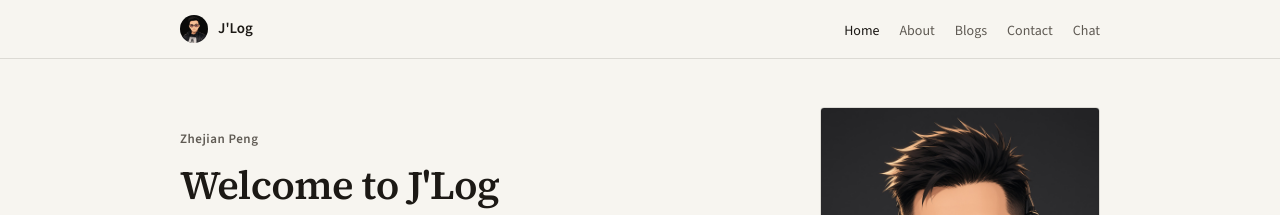
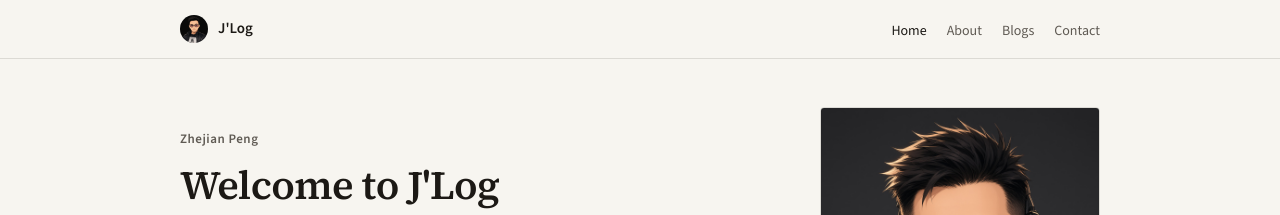
Before and after one commit to jazzikp/jazzikp.github.io, a Jekyll site: the page built from index.html, in a window 1280 px wide. Shown: the top 215 px of the page. Built offline with Jekyll 4.4.1, drawn with Linux system fonts in a browser that asks for light colours; the list of posts is cut into pages by our own code.

Commit message:
Remove Chat from the nav; keep the corner avatar

```diff
--- a/_includes/nav.html
+++ b/_includes/nav.html
@@ -10,7 +10,6 @@
             <li><a href="{{ site.baseurl }}/about/" {% if page.url == "/about/" %}class="is-active"{% endif %}>About</a></li>
             <li><a href="{{ site.baseurl }}/tags/" {% if page.url == "/tags/" %}class="is-active"{% endif %}>Blogs</a></li>
             <li><a href="{{ site.baseurl }}/contact/" {% if page.url == "/contact/" %}class="is-active"{% endif %}>Contact</a></li>
-            <li><a href="#" data-open-chat>Chat</a></li>
         </ul>
     </div>
 </nav>
```
